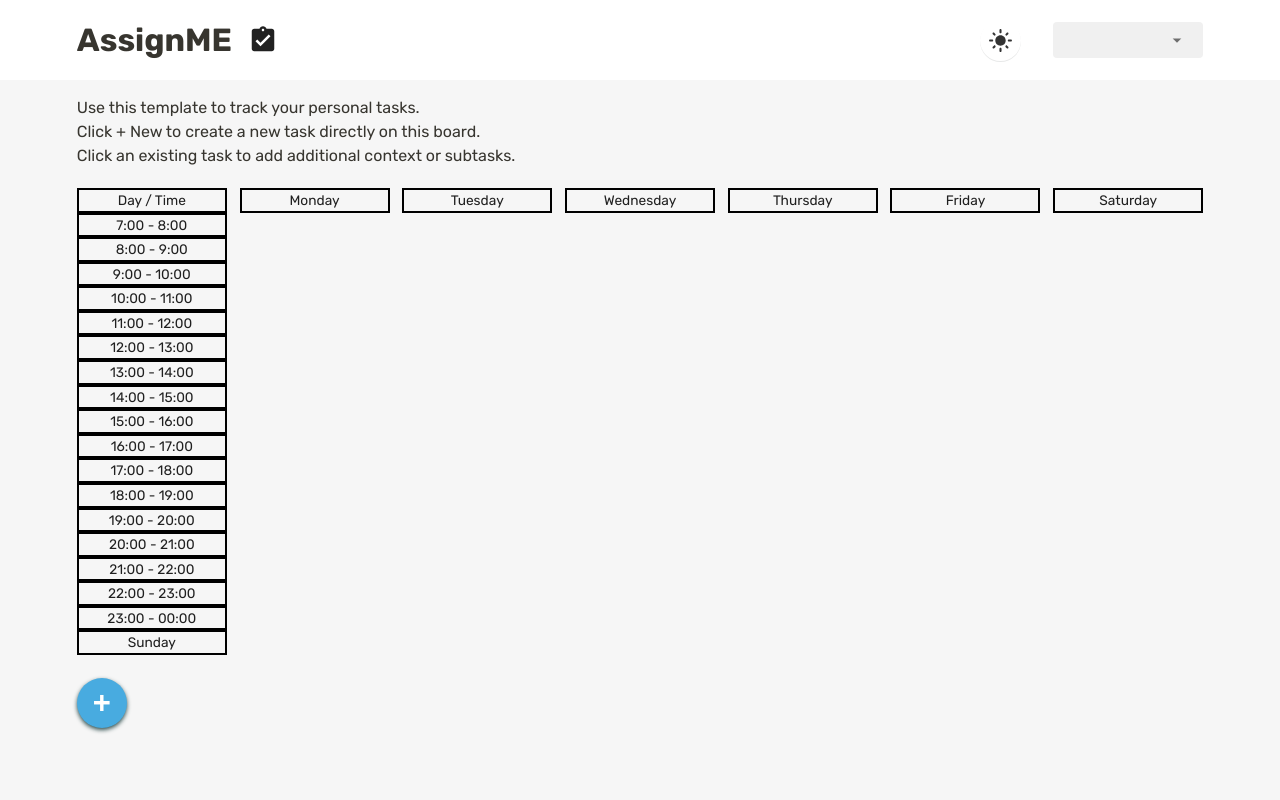
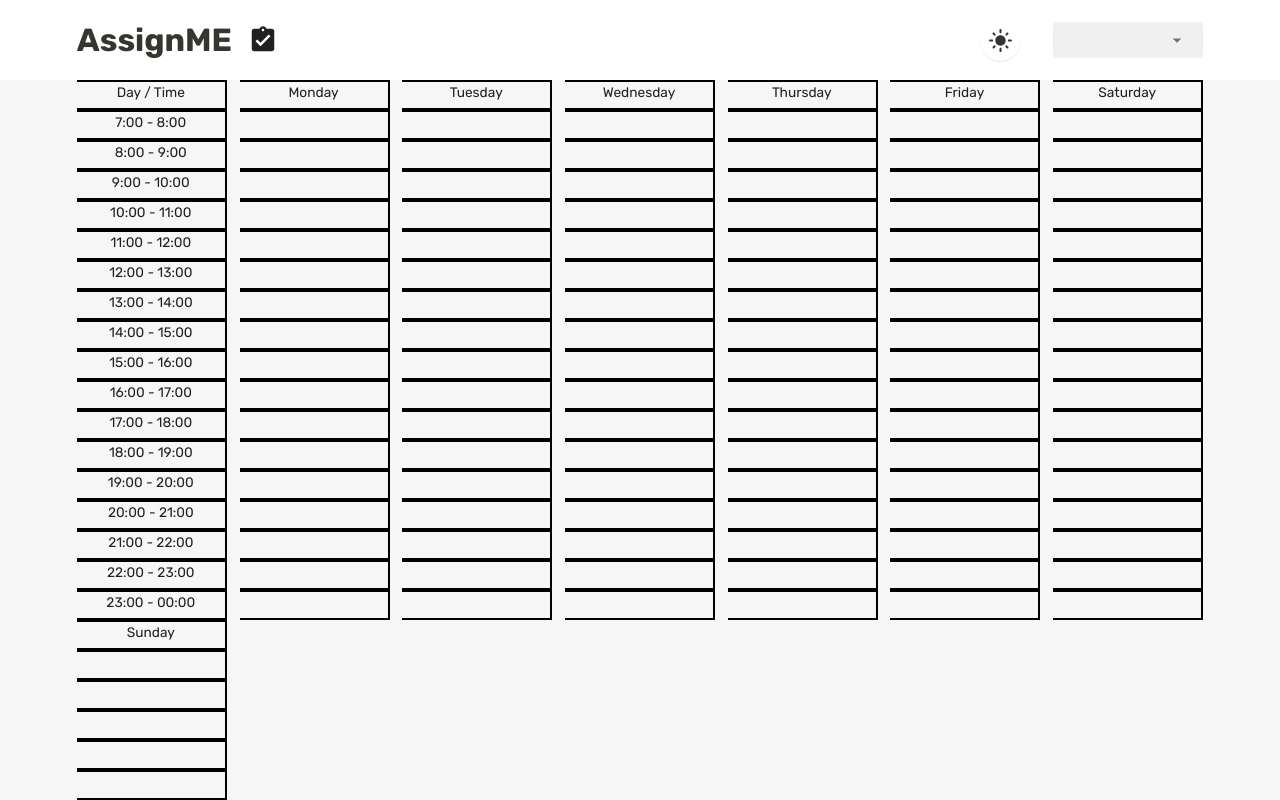
Before and after one commit to Ratanak-Rin-Sbu/AssignMe, a React (Create React App) app in the folder client/: page /schedule in a window 1280 px wide. Shown: the top 800 px of the page. Built offline with nearby package versions, Linux system fonts and the light colour scheme; no server answers.

Commit message:
Implemented getEvents() for frontend

```diff
--- a/client/src/components/scheduleBox.jsx
+++ b/client/src/components/scheduleBox.jsx
@@ -1,18 +1,43 @@
-import { Typography } from "@mui/material";
+import { Typography, Box } from "@mui/material";
+import { useState } from "react";
 
-const ScheduleBox = ({ text }) => {
-  return <Typography
-    sx={{
+const ScheduleBox = ({ text, height, color }) => {
+  // const [boxHeight, setBoxHeight] = useState(30);
+  if (!height && !color) {
+    return (
+      <div
+        style={{
+          // backgroundColor: {color},
           width: "150px",
-      // height: "50px",
-      border: "2px solid black",
+          height: "30px",
+          borderRight: "2px solid black",
+          borderBottom: "2px solid black",
+          borderTop: "2px solid black",
           textAlign: "center",
           verticalAlign: "center",
-      // padding: "38px 10px"
         }}
       >
         {text}
-  </Typography>
+      </div>
+    )
+  } else {
+    return (
+      <div
+        style={{
+          backgroundColor: `${color}`,
+          width: "150px",
+          height: {height},
+          borderRight: "2px solid black",
+          borderBottom: "2px solid black",
+          borderTop: "2px solid black",
+          textAlign: "center",
+          verticalAlign: "center",
+        }}
+      >
+        {text}
+      </div>
+    )
+  }
 }
 
 export default ScheduleBox;
--- /dev/null
+++ b/client/src/components/scheduleColumn.jsx
@@ -0,0 +1,62 @@
+import ScheduleBox from "./scheduleBox";
+import FlexBetween from "./FlexBetween";
+
+const ScheduleColumn = ({ text, height, events }) => {
+  // console.log(typeof(events));
+  console.log(events);
+
+  if (!events) {
+    return (
+      <>
+        <FlexBetween flexDirection="column" sx={{maxHeight: "540px", minHeight: "540px"}}>
+        <ScheduleBox text={text} height={height}/>
+        <ScheduleBox />
+        <ScheduleBox />
+        <ScheduleBox />
+        <ScheduleBox />
+        <ScheduleBox />
+        <ScheduleBox />
+        <ScheduleBox />
+        <ScheduleBox />
+        <ScheduleBox />
+        <ScheduleBox />
+        <ScheduleBox />
+        <ScheduleBox />
+        <ScheduleBox />
+        <ScheduleBox />
+        <ScheduleBox />
+        <ScheduleBox />
+        <ScheduleBox />
+      </FlexBetween>
+    </>
+    )
+  } if (events) {
+    console.log(events[0]);
+    return (
+      <>
+        <FlexBetween flexDirection="column" sx={{maxHeight: "540px", minHeight: "540px"}}>
+          <ScheduleBox text={text} height={height} color={events[0] ? events[0].color : ""}/>
+          <ScheduleBox />
+          <ScheduleBox />
+          <ScheduleBox />
+          <ScheduleBox />
+          <ScheduleBox />
+          <ScheduleBox />
+          <ScheduleBox />
+          <ScheduleBox />
+          <ScheduleBox />
+          <ScheduleBox />
+          <ScheduleBox />
+          <ScheduleBox />
+          <ScheduleBox />
+          <ScheduleBox />
+          <ScheduleBox />
+          <ScheduleBox />
+          <ScheduleBox />
+        </FlexBetween>
+      </>
+    )
+  }
+}
+
+export default ScheduleColumn;
--- /dev/null
+++ b/client/src/components/scheduleDayTime.jsx
@@ -0,0 +1,31 @@
+import ScheduleBox from "./scheduleBox";
+import FlexBetween from "./FlexBetween";
+
+const ScheduleDayTime = () => {
+  return (
+    <>
+      <FlexBetween flexDirection="column">
+        <ScheduleBox text={'Day / Time'}/>
+        <ScheduleBox text={'7:00 - 8:00'}/>
+        <ScheduleBox text={'8:00 - 9:00'}/>
+        <ScheduleBox text={'9:00 - 10:00'}/>
+        <ScheduleBox text={'10:00 - 11:00'}/>
+        <ScheduleBox text={'11:00 - 12:00'}/>
+        <ScheduleBox text={'12:00 - 13:00'}/>
+        <ScheduleBox text={'13:00 - 14:00'}/>
+        <ScheduleBox text={'14:00 - 15:00'}/>
+        <ScheduleBox text={'15:00 - 16:00'}/>
+        <ScheduleBox text={'16:00 - 17:00'}/>
+        <ScheduleBox text={'17:00 - 18:00'}/>
+        <ScheduleBox text={'18:00 - 19:00'}/>
+        <ScheduleBox text={'19:00 - 20:00'}/>
+        <ScheduleBox text={'20:00 - 21:00'}/>
+        <ScheduleBox text={'21:00 - 22:00'}/>
+        <ScheduleBox text={'22:00 - 23:00'}/>
+        <ScheduleBox text={'23:00 - 00:00'}/>
+      </FlexBetween>
+    </>
+  )
+}
+
+export default ScheduleDayTime;
--- a/client/src/components/scheduleWrapper.jsx
+++ b/client/src/components/scheduleWrapper.jsx
@@ -1,59 +1,35 @@
 import FlexBetween from "./FlexBetween";
 import ScheduleBox from "./scheduleBox";
+import ScheduleDayTime from "./scheduleDayTime";
+import ScheduleColumn from "./scheduleColumn";
+import { useState, useEffect } from "react";
 
 const ScheduleWrapper = () => {
-  const dayTime = "Day / Time"
+  const [events, setEvents] = useState([]);
+
+  const getEvents = async () => {
+    const response = await fetch('http://localhost:8000/api/events');
+    const data = await response.json();
+    setEvents(data);
+  }
+
+  useEffect(() => {
+    getEvents()
+  }, [])
+
+  const mondayEvents = events.filter((event) => {return event.days[0] === "Monday"})
+
   return (
     <>
       <FlexBetween  display="inline-flex !important" flexWrap="wrap !important">
-        <FlexBetween flexDirection="column">
-          <ScheduleBox text={'Day / Time'}/>
-          <ScheduleBox text={'7:00 - 8:00'}/>
-          <ScheduleBox text={'8:00 - 9:00'}/>
-          <ScheduleBox text={'9:00 - 10:00'}/>
-          <ScheduleBox text={'10:00 - 11:00'}/>
-          <ScheduleBox text={'11:00 - 12:00'}/>
-          <ScheduleBox text={'12:00 - 13:00'}/>
-          <ScheduleBox text={'13:00 - 14:00'}/>
-          <ScheduleBox text={'14:00 - 15:00'}/>
-          <ScheduleBox text={'15:00 - 16:00'}/>
-          <ScheduleBox text={'16:00 - 17:00'}/>
-          <ScheduleBox text={'17:00 - 18:00'}/>
-          <ScheduleBox text={'18:00 - 19:00'}/>
-          <ScheduleBox text={'19:00 - 20:00'}/>
-          <ScheduleBox text={'20:00 - 21:00'}/>
-          <ScheduleBox text={'21:00 - 22:00'}/>
-          <ScheduleBox text={'22:00 - 23:00'}/>
-          <ScheduleBox text={'23:00 - 00:00'}/>
-        </FlexBetween>
-
-        <FlexBetween flexDirection="column">
-          <ScheduleBox text={'Monday'}/>
-        </FlexBetween>
-
-        <FlexBetween flexDirection="column">
-          <ScheduleBox text={'Tuesday'}/>
-        </FlexBetween>
-
-        <FlexBetween flexDirection="column">
-          <ScheduleBox text={'Wednesday'}/>
-        </FlexBetween>
-
-        <FlexBetween flexDirection="column">
-          <ScheduleBox text={'Thursday'}/>
-        </FlexBetween>
-
-        <FlexBetween flexDirection="column">
-          <ScheduleBox text={'Friday'}/>
-        </FlexBetween>
-
-        <FlexBetween flexDirection="column">
-          <ScheduleBox text={'Saturday'}/>
-        </FlexBetween>
-
-        <FlexBetween flexDirection="column">
-          <ScheduleBox text={'Sunday'}/>
-        </FlexBetween>
+        <ScheduleDayTime />
+        <ScheduleColumn text={'Monday'} events={mondayEvents}/>
+        <ScheduleColumn text={'Tuesday'}/>
+        <ScheduleColumn text={'Wednesday'}/>
+        <ScheduleColumn text={'Thursday'}/>
+        <ScheduleColumn text={'Friday'}/>
+        <ScheduleColumn text={'Saturday'}/>
+        <ScheduleColumn text={'Sunday'}/>
       </FlexBetween>
     </>
   )
--- a/client/src/scenes/schedule.jsx
+++ b/client/src/scenes/schedule.jsx
@@ -13,25 +13,7 @@ const Schedule = () => {
     <>
       <NavBar />
       <Box m="0 6% 0 6%">
-        <Typography
-          fontSize="clamp(1rem, 1rem, 0.25rem)"
-          m="1rem 0 0 0"
-          style={{color: "rgb(55, 53, 47)"}}
-        >
-            Use this template to track your personal tasks.
-        </Typography>
-        <Typography
-          fontSize="clamp(1rem, 1rem, 0.25rem)"
-          style={{color: "rgb(55, 53, 47)"}}
-        >
-            Click + New to create a new task directly on this board.
-        </Typography>
-        <Typography
-          fontSize="clamp(1rem, 1rem, 0.25rem)"
-          style={{color: "rgb(55, 53, 47)", marginBottom: "20px"}}
-        >
-            Click an existing task to add additional context or subtasks.
-        </Typography>
+
         <ScheduleWrapper />
       </Box>
       <Box m="1% 6% 0 6%">
```
Lines whose indentation alone changed are shown as unchanged.
